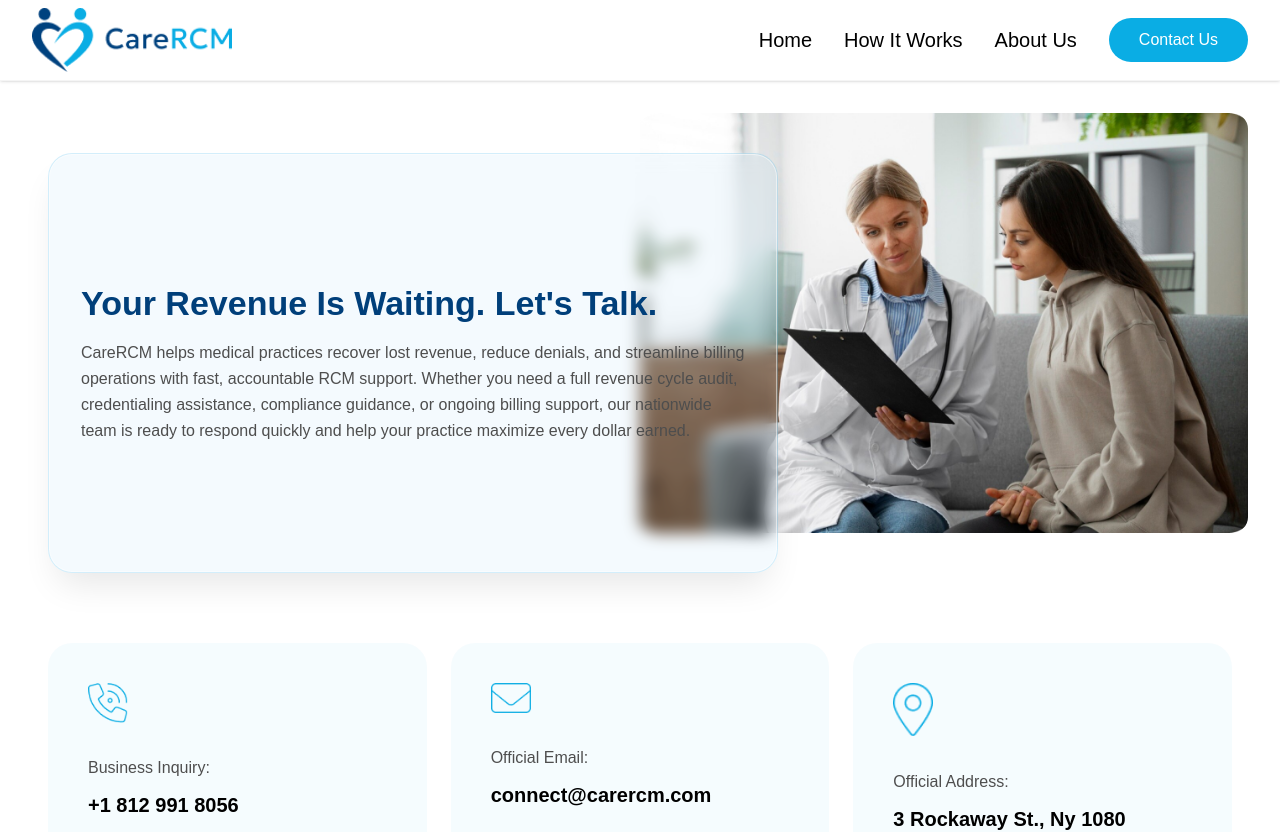
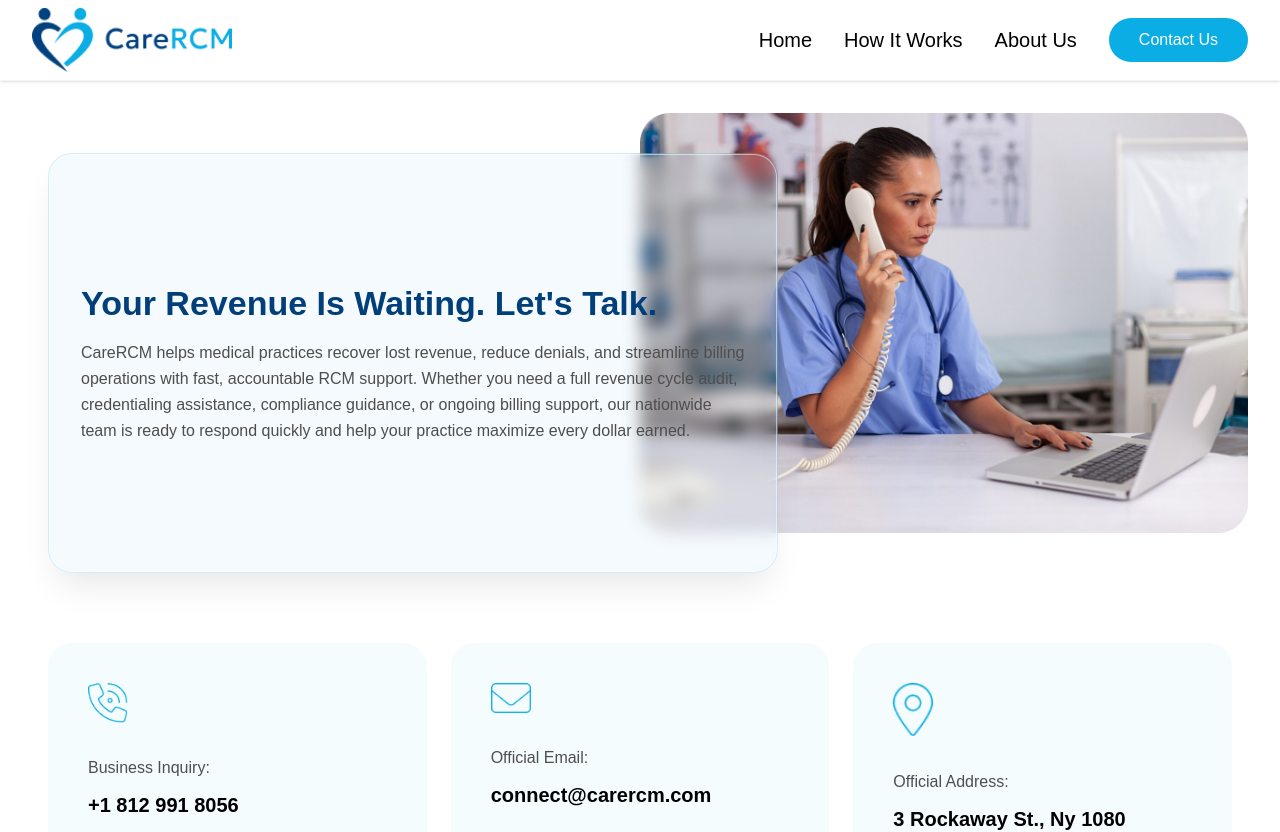
Before and after one commit to virtuosoftacademy-cloud/carercm, a Next.js app: page /contact in a window 1280 px wide. Shown: the top 832 px of the page. Built offline with nearby package versions, Linux system fonts and the light colour scheme.

Commit message:
changes add

```diff
--- a/app/contact/page.tsx
+++ b/app/contact/page.tsx
@@ -29,7 +29,7 @@ const Contact = () => {
                 <div className="block xl:hidden">
                     <div className="relative w-full h-[280px] rounded-2xl overflow-hidden mb-6">
                         <Image
-                            src="/mask-group-1.png"
+                            src="/ladies-doctor.png"
                             alt="Doctor consulting with patient"
                             fill
                             priority
@@ -54,12 +54,12 @@ const Contact = () => {
                     <div className="relative w-full h-[450px]">
                         <div className="absolute top-0 right-0 w-[50%] h-[340px] md:h-[420px] lg:h-[480px] xl:h-[420px] rounded-r-2xl overflow-hidden">
                             <Image
-                                src="/mask-group-1.png"
+                                src="/ladies-doctor.png"
                                 alt="Doctor consulting with patient"
                                 fill
                                 priority
                                 className="object-cover object-center"
-                                sizes="50vw"
+                                sizes="100vw"
                             />
                         </div>
 
--- a/app/mechanism/page.tsx
+++ b/app/mechanism/page.tsx
@@ -1,3 +1,5 @@
+"use client";
+
 import Image from "next/image";
 const Mechanism = () => {
   const services = [
--- a/app/page.tsx
+++ b/app/page.tsx
@@ -1,13 +1,9 @@
-import Hero from "@/app/Home/page";
-// import ContactForm from "@/components/ContactForm/page";
-// import Footer from "@/components/ContactForm/Footer";
+import Hero from "@/app/home/page";
 
 export default function Home() {
   return (
     <main>
       <Hero />
-      {/* <ContactForm /> */}
-      {/* <Footer /> */}
     </main>
   );
 }
```
Also changed, not shown: public/ladies-doctor.png (added).
